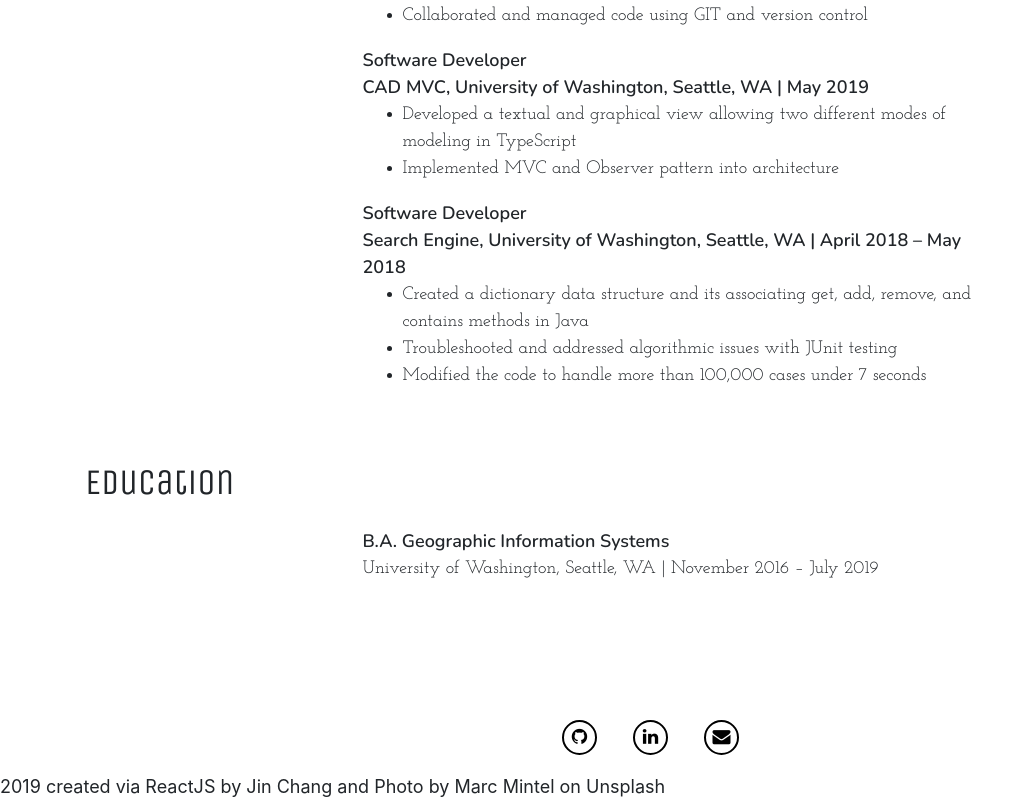
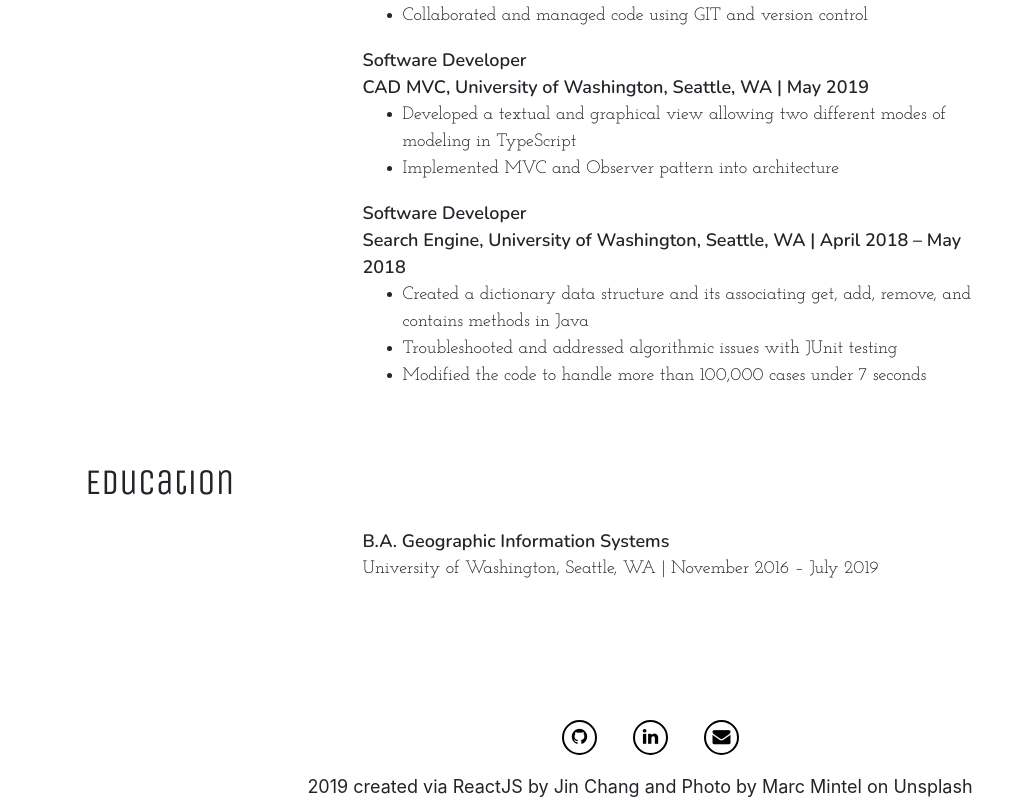
Before and after one commit to jinc132/jinschang-Portfolio, a React (Create React App) app: page /Resume in a window 1280 px wide. Shown: the part 1754-2554 px from the top of the page, without its empty margins (0-1034 px from the left). Built offline with nearby package versions, Linux system fonts and the light colour scheme.

Commit message:
Add format

```diff
--- a/src/css/resume.css
+++ b/src/css/resume.css
@@ -97,3 +97,7 @@
     font-family: 'Josefin Slab', serif;
     margin-left: 25%;
 }
+
+footer {
+    text-align: center;
+}
--- a/src/pages/Resume.js
+++ b/src/pages/Resume.js
@@ -95,7 +95,7 @@ class Resume extends Component {
               <div className='img-wrapper'>
                 <img src={pic} alt='jin' />
               </div>
-              <a href={resume} download>
+              <a href={resume} target="_blank" download>
                 <button>Download Resume</button>
               </a>
             </div>
```
